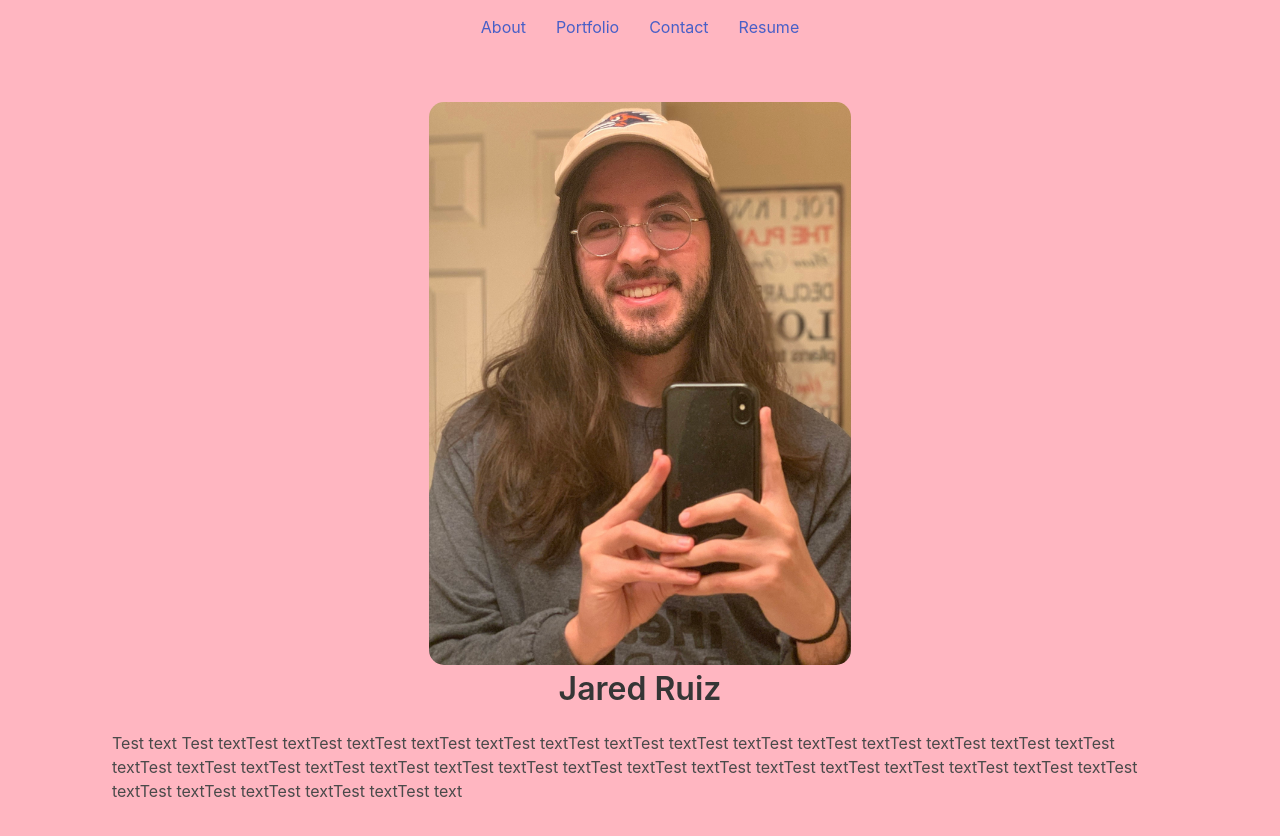
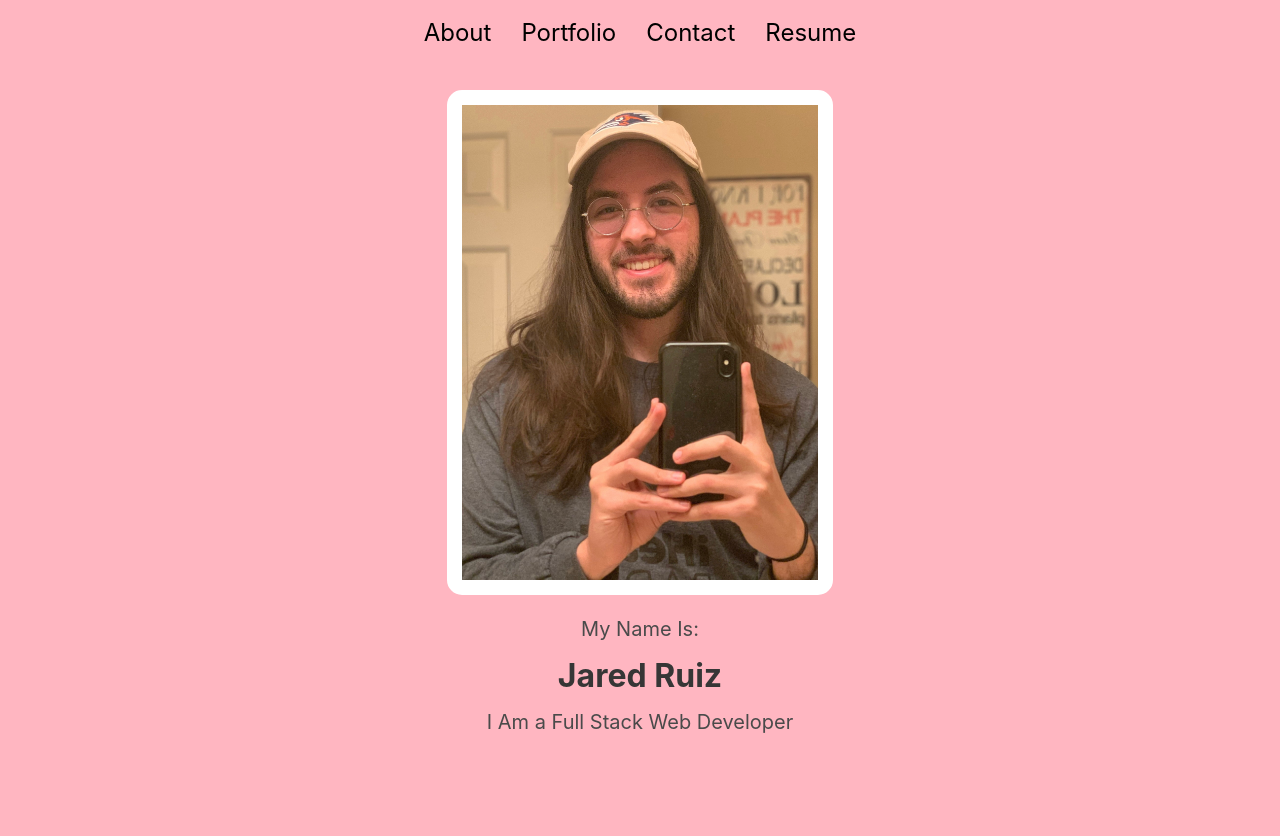
Before and after one commit to jared-ruiz/Portfolio-Website, a React (Create React App) app: page / in a window 1280 px wide. Shown: the top 836 px of the page. After the commit the page ends 800 px from the top, so only its background shows below. Built offline with nearby package versions, Linux system fonts and the light colour scheme.

Commit message:
Added updates to nav bar and queries.

```diff
--- a/src/components/About/index.js
+++ b/src/components/About/index.js
@@ -3,15 +3,14 @@ import profilePicture from '../../assets/images/profile-pic.jpg'
 
 const About = () => {
     return(
-        <div className='section'>
+        <div className='section p-5'>
             <div className='has-text-centered is-fullwidth'>
                 <img src={profilePicture} className='profile-picture' alt='profile'/>
             </div>
-            <h1 className='has-text-centered title'>Jared Ruiz</h1>
-            <div className='container'>
-                <p>
-                    Test text Test textTest textTest textTest textTest textTest textTest textTest textTest textTest textTest textTest textTest textTest textTest textTest textTest textTest textTest textTest textTest textTest textTest textTest textTest textTest textTest textTest textTest textTest textTest textTest textTest textTest textTest textTest text
-                </p>
+                <h3 className='has-text-centered subtitle pt-4'>My Name Is:</h3>
+                <h1 className='has-text-centered title p-3 has-text-weight-bold'>Jared Ruiz</h1>
+                <h2 className='has-text-centered subtitle'>I Am a Full Stack Web Developer</h2>
+                <div className='container'>
             </div>
         </div>
     )
--- a/src/components/Nav/index.js
+++ b/src/components/Nav/index.js
@@ -3,7 +3,7 @@ import { Link } from 'react-router-dom';
 
 const Nav = () => {
     return(
-        <nav className='navbar is-justify-content-center background'>
+        <nav className=' is-justify-content-center background is-size-4-tablet font-color'>
             <ul>
                 <li>
                     <a href='/'>About</a>
--- a/src/index.css
+++ b/src/index.css
@@ -16,6 +16,14 @@ nav ul li {
   padding: 15px;
 }
 
+nav ul li a {
+  color: black;
+}
+
+nav ul li a:hover {
+  color: lightcoral;
+}
+
 .background {
   background-color: lightpink;
 }
@@ -26,21 +34,24 @@ nav ul li {
     max-width: 80%;
     height: auto;
     border-radius: 15px;
+    border: 10px solid white
   }
 }
 
 @media only screen and (min-width: 600px) {
   .profile-picture {
-    max-width: 70%;
+    max-width: 65%;
     height: auto;
     border-radius: 15px;
+    border: 10px solid white
   }
 }
 
 @media only screen and (min-width: 1200px) {
   .profile-picture {
-    max-width: 40%;
+    max-width: 35%;
     height: auto;
     border-radius: 15px;
+    border: 15px solid white
   }
 }
```
